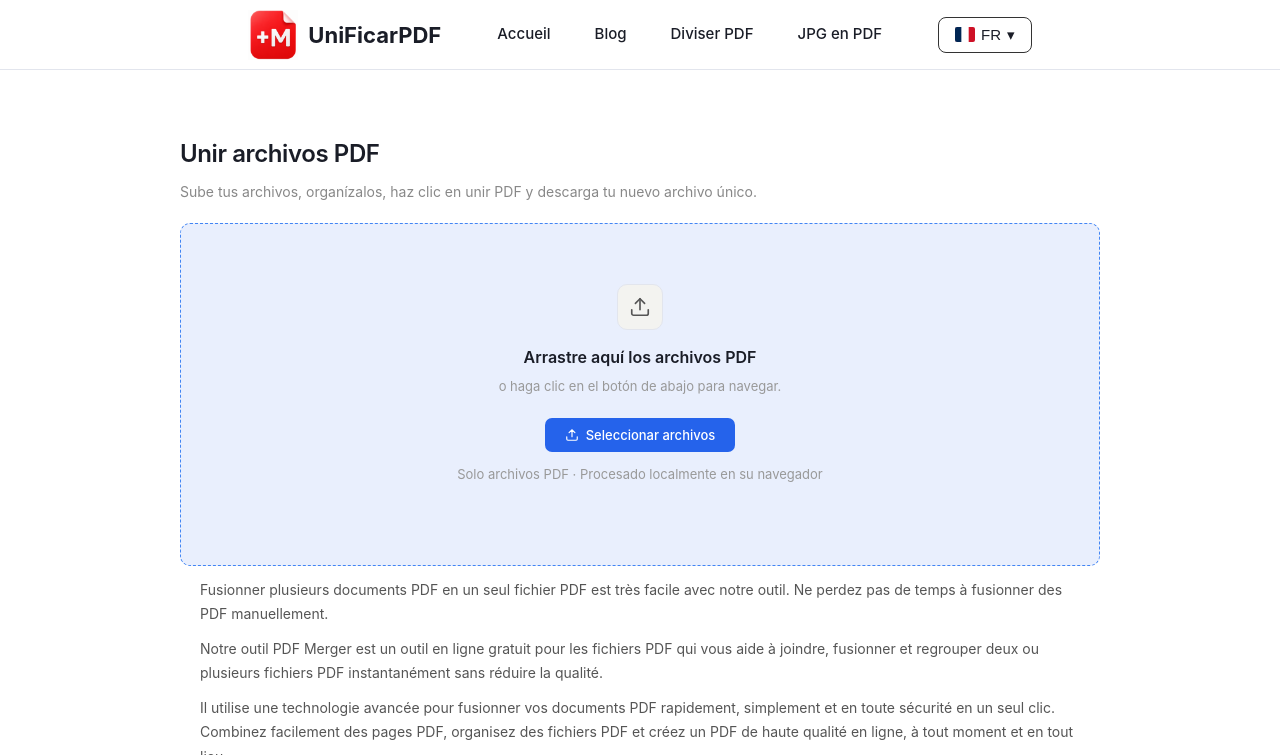
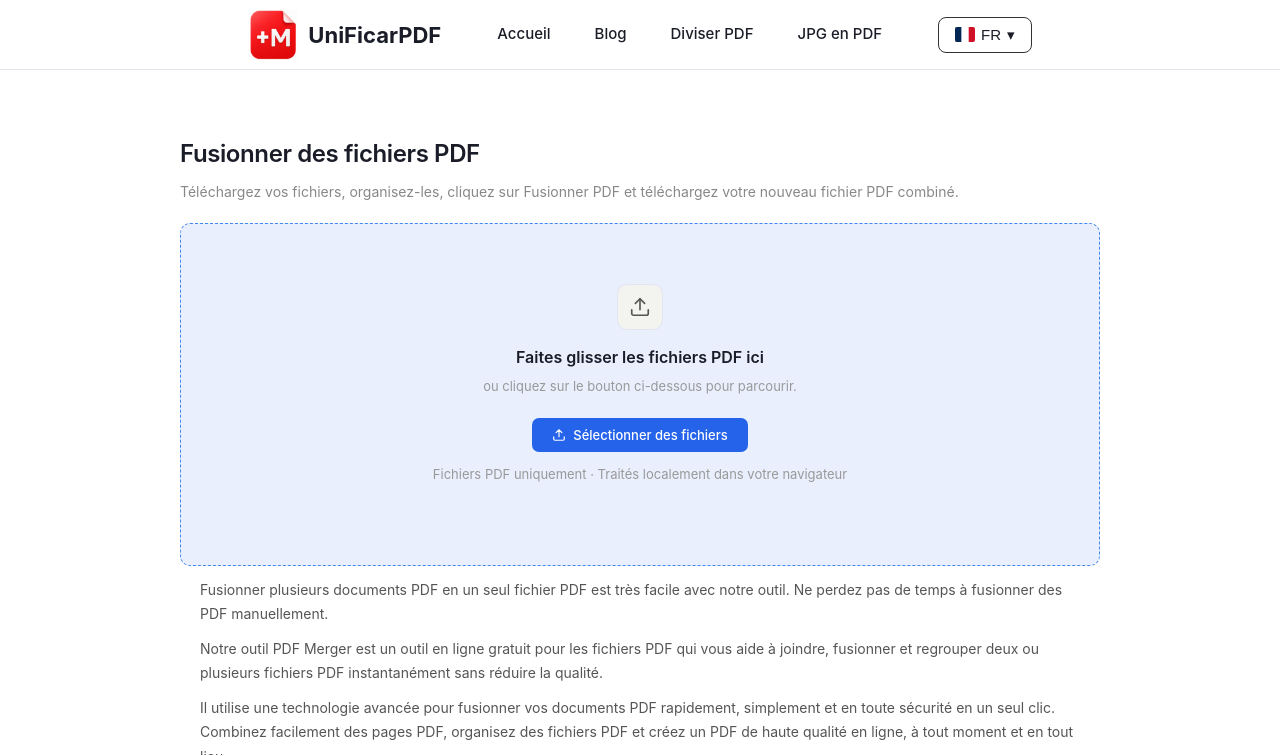
Before and after one commit to rforrupesh/jekyllmultilingual, a Jekyll site: the page built from fr/index.md, in a window 1280 px wide and 900 px high, cut to the strip 0-755 px from the top of the window. Built offline with Jekyll 4.4.1, drawn with Linux system fonts in a browser that asks for light colours.

Commit message:
Update index.md

```diff
--- a/fr/index.md
+++ b/fr/index.md
@@ -326,8 +326,8 @@ scripts:
 <main class="container1">
 
   <!-- H1 + P — visible before upload, hidden after -->
-  <h1 class="page-title" id="pageTitle">Unir archivos PDF</h1>
-  <p class="page-sub" id="pageSub">Sube tus archivos, organízalos, haz clic en unir PDF y descarga tu nuevo archivo único.</p>
+  <h1 class="page-title" id="pageTitle">Fusionner des fichiers PDF</h1>
+  <p class="page-sub" id="pageSub">Téléchargez vos fichiers, organisez-les, cliquez sur Fusionner PDF et téléchargez votre nouveau fichier PDF combiné.</p>
 
   <!-- UPLOAD STATE (centered, full viewport height) -->
   <div id="uploadState">
@@ -339,15 +339,15 @@ scripts:
           <line x1="12" y1="3" x2="12" y2="15"/>
         </svg>
       </div>
-      <h2>Arrastre aquí los archivos PDF</h2>
-      <p>o haga clic en el botón de abajo para navegar.</p>
+      <h2>Faites glisser les fichiers PDF ici</h2>
+      <p>ou cliquez sur le bouton ci-dessous pour parcourir.</p>
       <button class="btn-black" id="browseBtn">
         <svg viewBox="0 0 24 24" fill="none" stroke="currentColor" stroke-width="2" stroke-linecap="round">
           <path d="M21 15v4a2 2 0 01-2 2H5a2 2 0 01-2-2v-4M17 8l-5-5-5 5M12 3v12"/>
         </svg>
-        Seleccionar archivos
+  Sélectionner des fichiers
       </button>
-      <p class="upload-note">Solo archivos PDF · Procesado localmente en su navegador</p>
+      <p class="upload-note">Fichiers PDF uniquement · Traités localement dans votre navigateur</p>
     </div>
     <input type="file" id="fileInput" multiple accept="application/pdf" hidden>
   </div>
```
